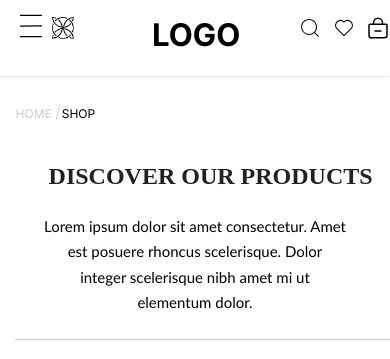
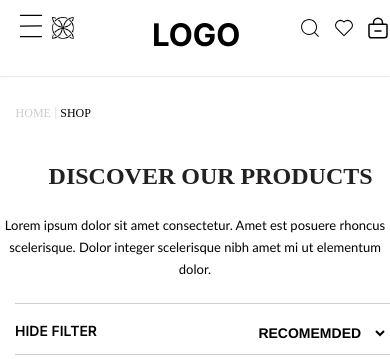
Before and after one commit to rajeshsarkar95/Appscrip-task-RajeshSarkar, a Next.js app: page / in a window 390 px wide. Shown: the top 359 px of the page. Built offline with nearby package versions, Linux system fonts and the light colour scheme; no server answers; a web font is replaced by a local one.

Commit message:
all the best

```diff
--- a/app/components/Card/card.css
+++ b/app/components/Card/card.css
@@ -193,6 +193,6 @@
     font-size: 10px;
     opacity: 0.6;
     text-align: left;
-    margin-top: 12%;
+    margin-top: 8%;
   }
 }
--- a/app/components/middle/middle.css
+++ b/app/components/middle/middle.css
@@ -50,6 +50,7 @@
         margin-top: 13px;
         word-wrap: break-word;
         text-align: center;
-        font-size: 15px;
+        font-size: 13px;
+        width: 100%;
     }
 }
--- a/app/components/navbar/navbar.css
+++ b/app/components/navbar/navbar.css
@@ -133,6 +133,9 @@ hr {
   .ico_home{
     opacity: 0.2;
   }
+  .dic_shop{
+    font-family: SIMPLONMONO-REGULAR;
+  }
   .nav_option {
     display: none;
   }
@@ -142,6 +145,7 @@ hr {
     font-size: 12px;
     margin-left: 4%;
     margin-top: 0%;
+    font-family: SIMPLONMONO-REGULAR;
   }
   .Logo {
     margin-top: -4px;
--- a/app/components/navbar/page.js
+++ b/app/components/navbar/page.js
@@ -20,7 +20,7 @@ function Navbar() {
     <div>
       <nav className="nav">
         <button className="menuButton" onClick={toggleMenu}>
-        <CiMenuBurger size={30} />
+        <i><CiMenuBurger size={30} /></i>
         </button>
         <Image src={logo} width={36} height={36} className="Logo" alt="logo" />
 
@@ -58,7 +58,7 @@ function Navbar() {
       <div className="home_shop">
         <p className="ico_home">HOME</p>
         <i className="home_ico">|</i>
-        <p>SHOP</p>
+        <p className="dic_shop">SHOP</p>
       </div>
     </div>
   );
```
